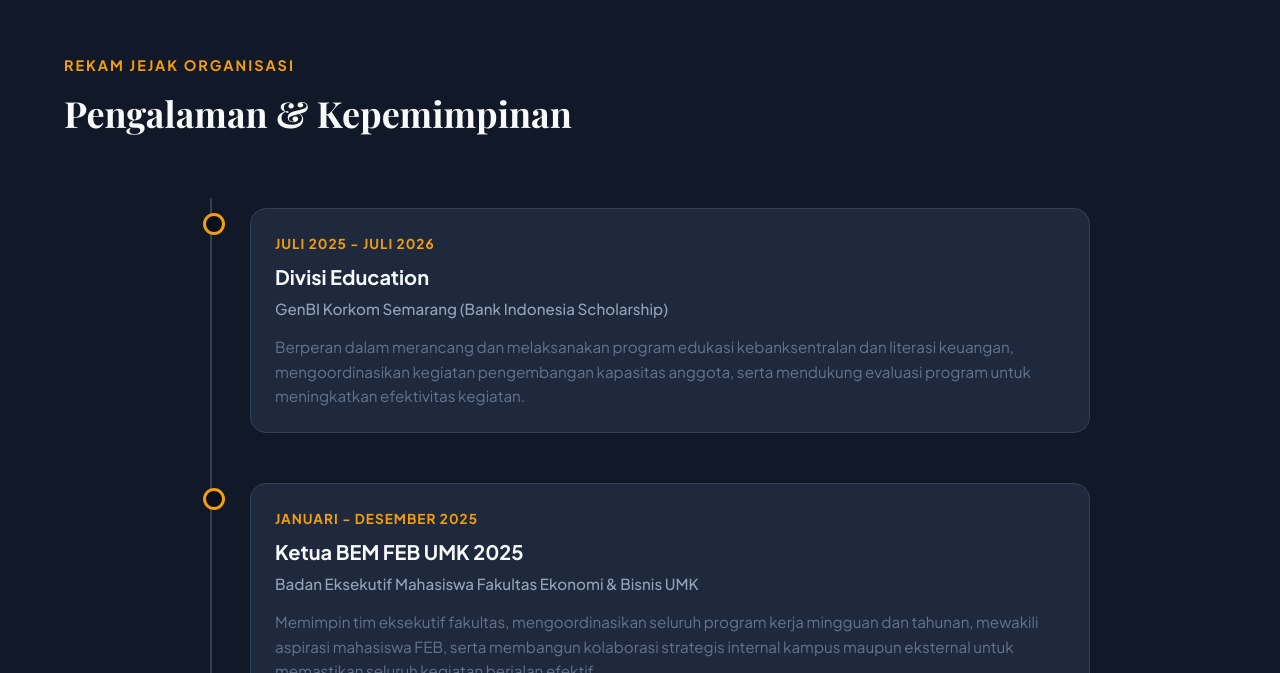
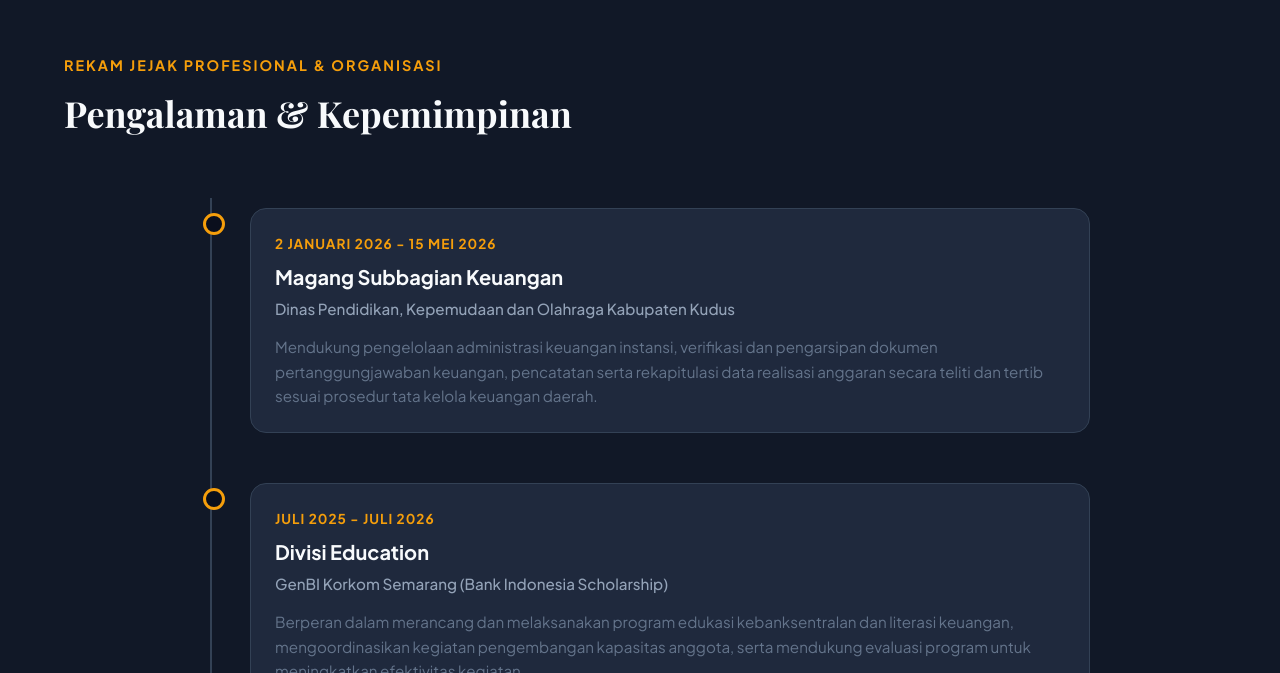
Before and after one commit to ipul13123/portofolio.saifullah.com, a plain HTML site: page index.html in a window 1280 px wide. Shown: the part 2553-3226 px from the top of the page. Drawn offline with nearby package versions, Linux system fonts and the light colour scheme; a web font is replaced by a local one.

Commit message:
Add files via upload

```diff
--- a/index.html
+++ b/index.html
@@ -803,7 +803,7 @@
                         Lulusan S1 Akuntansi Universitas Muria Kudus dengan ketertarikan tinggi pada bidang akuntansi, perpajakan, administrasi keuangan, dan pengolahan data. Memiliki sertifikasi profesional pendukung kompetensi teknis seperti CAP (Certified Accurate Professional) Accurate Online serta Sertifikat Brevet Pajak A & B.
                     </p>
                     <p>
-                        Memiliki karakter teliti, terstruktur, bertanggung jawab, dan berorientasi pada akurasi, serta memiliki kemauan belajar dan berkembang tinggi untuk memberikan kontribusi positif bagi perusahaan. Didukung pengalaman memimpin berbagai organisasi skala universitas dan korporasi mahasiswa seperti Ketua BEM FEB UMK 2025 dan Divisi Education GenBI Korkom Semarang (Bank Indonesia Scholarship).
+                        Memiliki karakter teliti, terstruktur, bertanggung jawab, dan berorientasi pada akurasi, serta memiliki kemauan belajar dan berkembang tinggi untuk memberikan kontribusi positif bagi perusahaan. Didukung pengalaman magang di Subbagian Keuangan instansi pemerintahan serta memimpin berbagai organisasi skala universitas seperti Ketua BEM FEB UMK 2025 dan Divisi Education GenBI Korkom Semarang (Bank Indonesia Scholarship).
                     </p>
                 </div>
                 <div>
@@ -910,11 +910,22 @@
     <section id="experience">
         <div class="container">
             <div class="section-header">
-                <span class="section-subtitle">Rekam Jejak Organisasi</span>
+                <span class="section-subtitle">Rekam Jejak Profesional & Organisasi</span>
                 <h2 class="section-title">Pengalaman & Kepemimpinan</h2>
             </div>
 
             <div class="timeline">
+                <div class="timeline-item">
+                    <div class="timeline-content">
+                        <div class="timeline-date">2 Januari 2026 - 15 Mei 2026</div>
+                        <h3 class="timeline-title">Magang Subbagian Keuangan</h3>
+                        <div class="timeline-org">Dinas Pendidikan, Kepemudaan dan Olahraga Kabupaten Kudus</div>
+                        <div class="timeline-desc">
+                            Mendukung pengelolaan administrasi keuangan instansi, verifikasi dan pengarsipan dokumen pertanggungjawaban keuangan, pencatatan serta rekapitulasi data realisasi anggaran secara teliti dan tertib sesuai prosedur tata kelola keuangan daerah.
+                        </div>
+                    </div>
+                </div>
+
                 <div class="timeline-item">
                     <div class="timeline-content">
                         <div class="timeline-date">Juli 2025 - Juli 2026</div>
```
